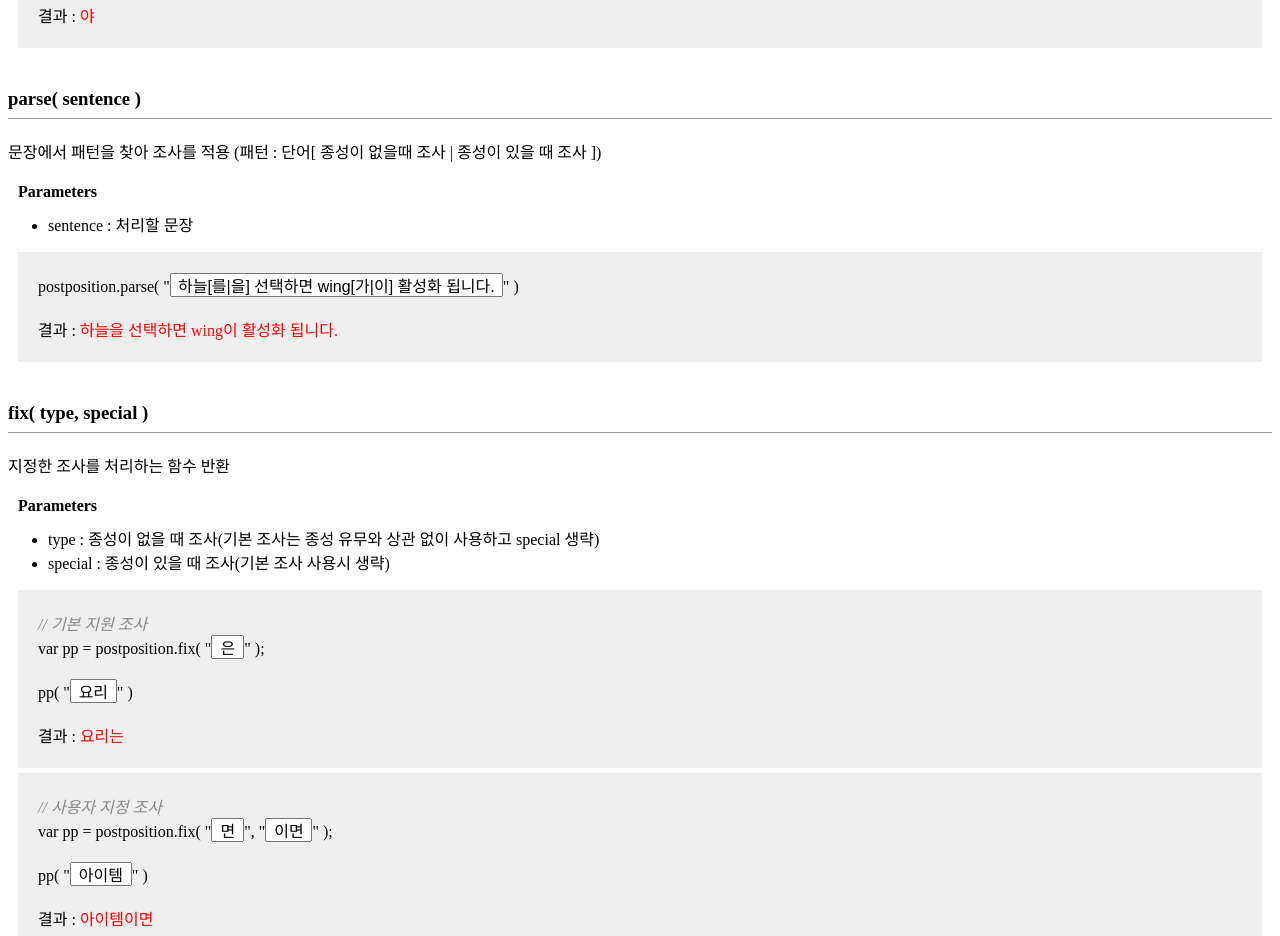
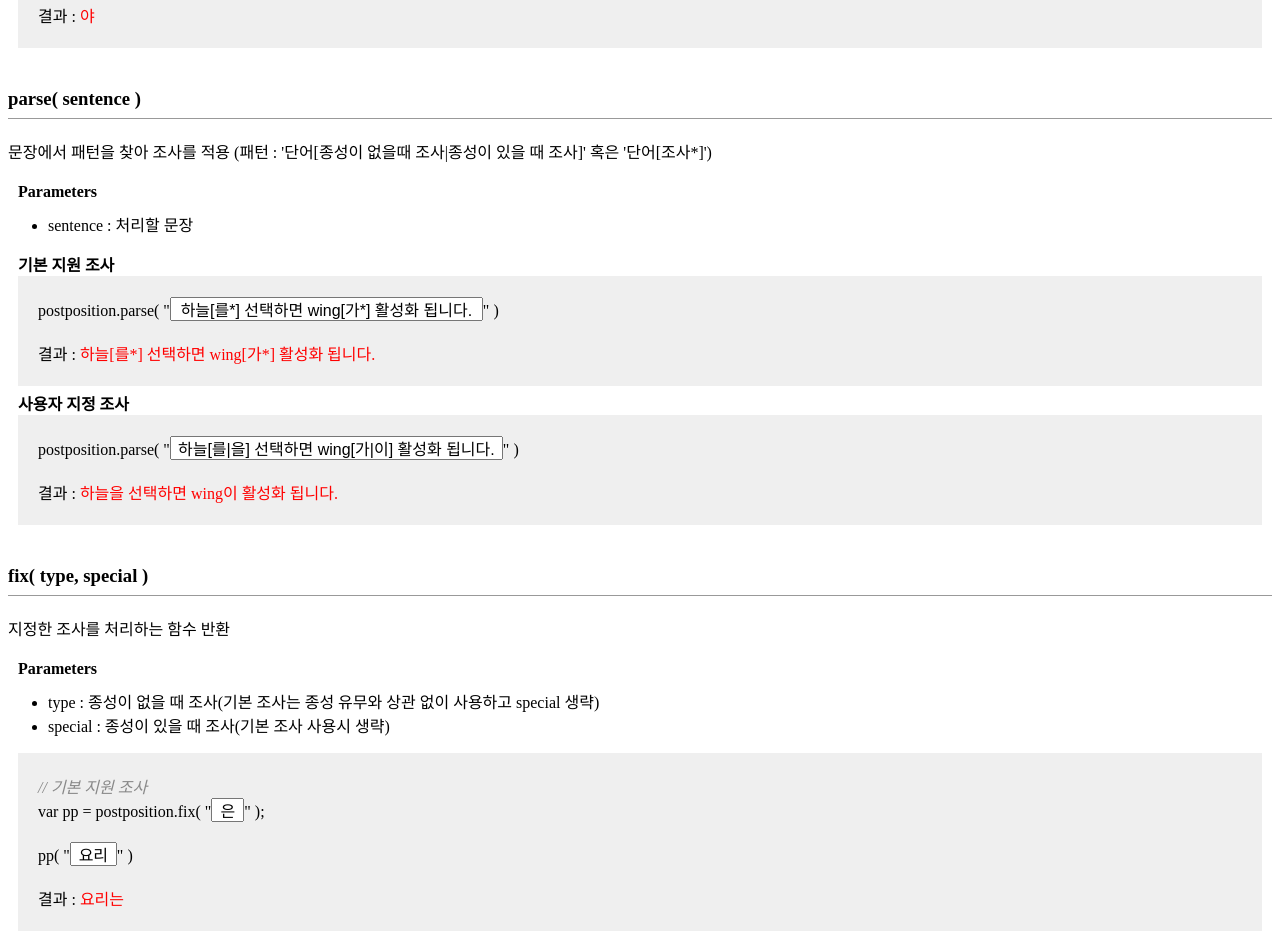
Before and after one commit to coxcore/postposition, a website built with webpack: page demo/index.html in a window 1280 px wide. Shown: the part 1117-2053 px from the top of the page. Built offline with nearby package versions, Linux system fonts and the light colour scheme.

Commit message:
parse 메서드 기본 지원 조사 패턴 관련 설명과 예제

```diff
--- a/demo/index.html
+++ b/demo/index.html
@@ -73,11 +73,23 @@
 
 <h3>parse( sentence )</h3>
 <hr>
-<p>문장에서 패턴을 찾아 조사를 적용 (패턴 : 단어[ 종성이 없을때 조사 | 종성이 있을 때 조사 ])</p>
+<p>문장에서 패턴을 찾아 조사를 적용 (패턴 : '단어[종성이 없을때 조사|종성이 있을 때 조사]' 혹은 '단어[조사*]')</p>
 <h4>Parameters</h4>
 <ul>
     <li>sentence : 처리할 문장</li>
 </ul>
+
+<h4>기본 지원 조사</h4>
+<div class="wrap" data-example="parse">
+    <p>
+        postposition.parse(
+        "<input size="1" value="하늘[를*] 선택하면 wing[가*] 활성화 됩니다." data-param data-autosize>"
+        )
+    </p>
+    <p>결과 : <span data-result></span></p>
+</div>
+
+<h4>사용자 지정 조사</h4>
 <div class="wrap" data-example="parse">
     <p>
         postposition.parse(
```
Also changed, not shown: demo/module.html (+13 -1 lines), README.md.
